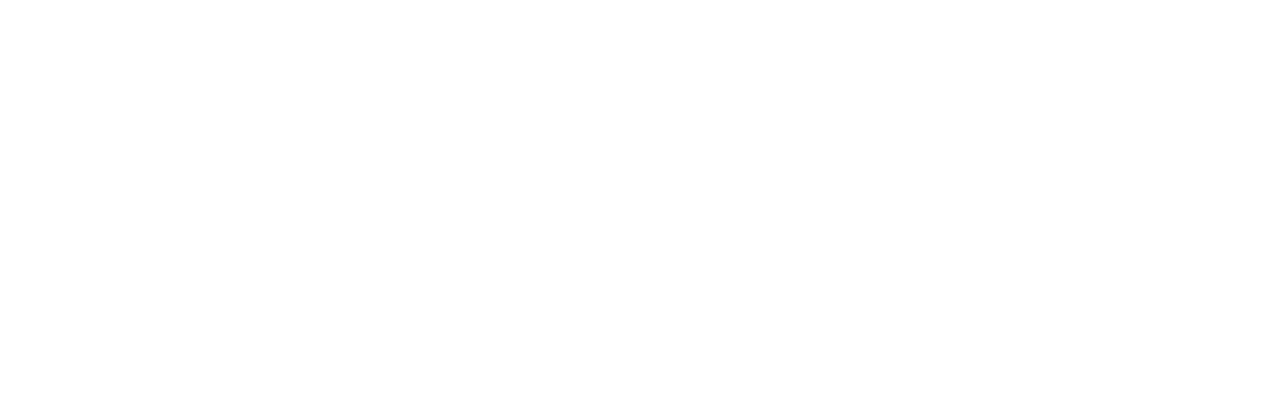
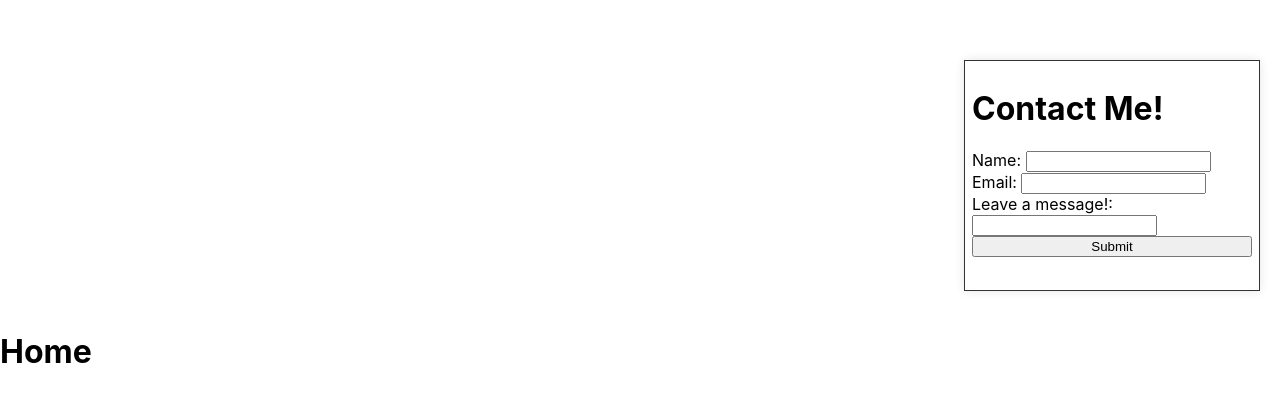
Before and after one commit to alvintsa/portfolio, a React (Create React App) app in the folder frontend/: page / in a window 1280 px wide. Shown: the part 687-1080 px from the top of the page. Before the commit the page ends 800 px from the top, so only its background shows below. Built offline with nearby package versions, Linux system fonts and the light colour scheme.

Commit message:
form format coming along

```diff
--- /dev/null
+++ b/frontend/src/components/ContactForm.css
@@ -0,0 +1,31 @@
+/* ContactForm.css */
+.contact-form {
+    position: absolute;
+    bottom: 20px;
+    right: 20px;
+    display: flex;
+    flex-direction: column;
+    height: 215px;
+    width: 280px;
+    border: 1px solid #333; /* Add a border around the form */
+    padding: 7px; /* Add some padding inside the border */
+    box-shadow: 0 0 10px rgba(0, 0, 0, 0.1); /* Add a slight shadow for depth */
+    z-index: 1;
+
+}
+
+.contact-form label {
+    /* Add label styles */
+}
+
+.contact-form input {
+    /* Add input styles */
+}
+
+.contact-form textarea {
+    /* Add textarea styles */
+}
+
+.contact-form button {
+    /* Add button styles */
+}
--- a/frontend/src/components/ContactForm.js
+++ b/frontend/src/components/ContactForm.js
@@ -1,10 +1,11 @@
 import { React, useState} from "react";
 import axios from 'axios';
+import "./ContactForm.css";
+import "./Containers.css"
 
 const ContactForm = () => {
-    //TODO: CONTACT FORM (THIS WILL SHOW UP ON THE BOTTOM RIGHT OF EVERY PAGE!!) NOT TO BE CONFUSED WITH THE
-    // TODO: CONTACT COMPONENT IN PAGES DIRECTORY
-    //TODO:
+    //TODO: NEWEST TODO IS TO FORMAT THE FORM, FRONTEND TO BACKEND CONNECTIONS IS DONE!!!
+    //TODO: ALSO FIX .THEN .CATCH FORMATTING BELOW!!
 
     const [inputs, setInputs] = useState({});
 
@@ -26,10 +27,12 @@
             // Handle error
             console.error('There was an error!', error);
         });
-        alert(inputs);
+        // alert(inputs);
     }
     return (
-        <form onSubmit = {handleSubmit}>
+        <div className = "form-container">
+            <form className = "contact-form" onSubmit = {handleSubmit}>
+                <h1>Contact Me!</h1>
                 <label> Name: <input type="text" name="name" value={inputs.name || ""} onChange={handleChange} />
                 </label>
 
@@ -42,6 +45,7 @@
                 <input type = "submit" />
 
             </form>
+        </div>
 
 
     );
--- /dev/null
+++ b/frontend/src/components/Containers.css
@@ -0,0 +1,5 @@
+.form-container {
+    position: relative;
+    min-height: 100vh; /* Ensure the container covers the entire viewport height */
+    padding: 20px;
+}
```
Lines whose indentation alone changed are shown as unchanged.
